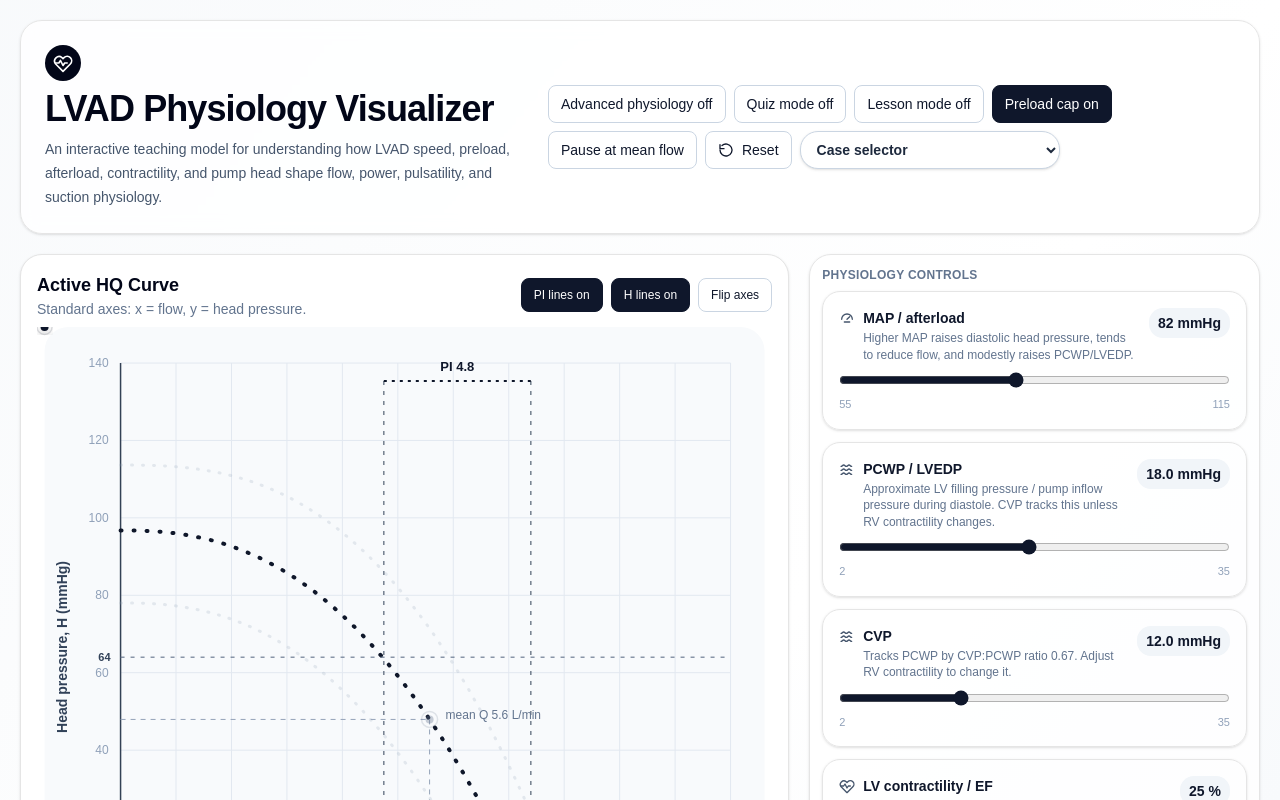
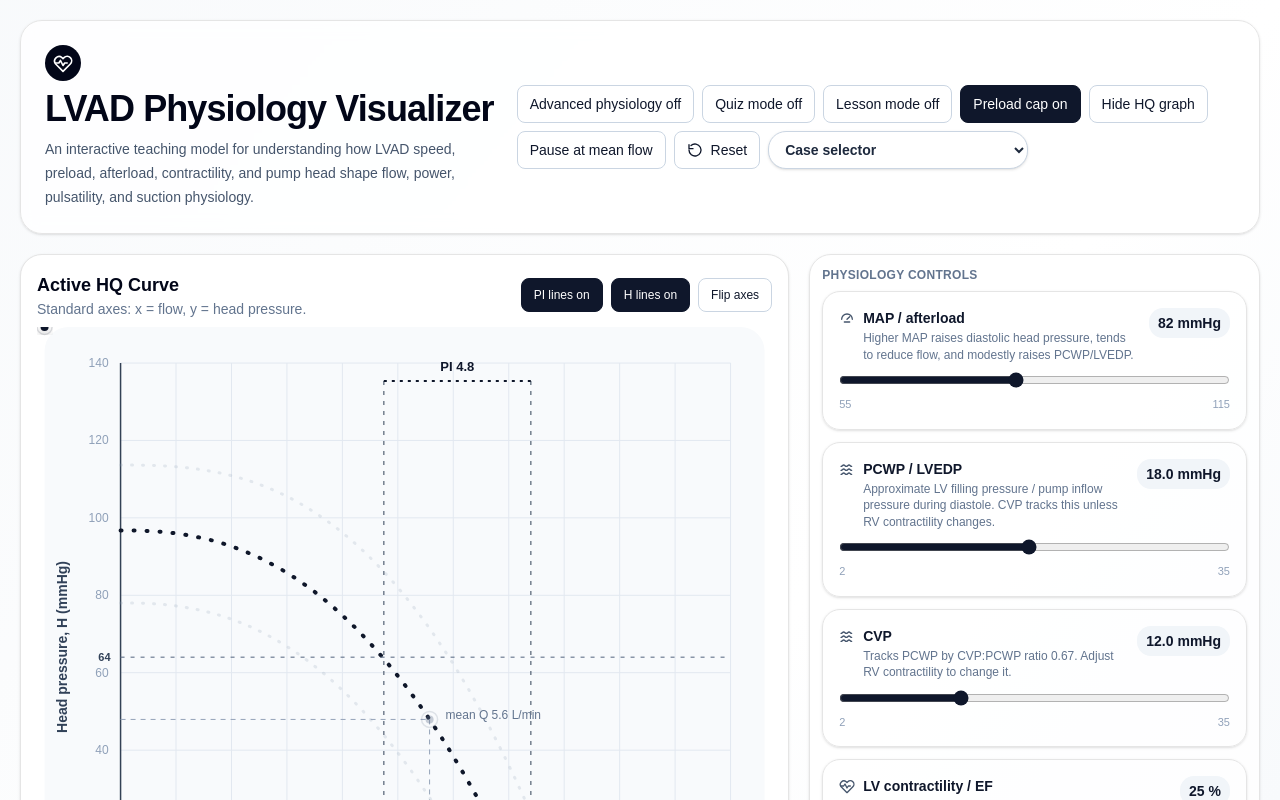
Before and after one commit to rudyunni/lvad-physiology-visualizer, a React (Vite) app: page / in a window 1280 px wide. Shown: the top 800 px of the page. Built offline with nearby package versions, Linux system fonts and the light colour scheme.

Commit message:
Update LVAD visualizer

```diff
--- a/src/App.tsx
+++ b/src/App.tsx
@@ -1120,6 +1120,7 @@ export default function LVADFlowLab() {
   const [showPiLines, setShowPiLines] = useState(true);
   const [hidePiValue, setHidePiValue] = useState(false);
   const [showAllRpmCurves, setShowAllRpmCurves] = useState(false);
+  const [showHQGraph, setShowHQGraph] = useState(true);
 const [advancedPhysiologyMode, setAdvancedPhysiologyMode] = useState(false);
 const [quizMode, setQuizMode] = useState(false);
 const [showMapExam, setShowMapExam] = useState(false);
@@ -1353,6 +1354,7 @@ const rvRatioFromContractility = (contractility) => clamp(1.25 - 0.023 * contrac
             <Button onClick={toggleQuizMode} variant={quizMode ? "default" : "outline"} className="rounded-2xl">{quizMode ? "Quiz mode on" : "Quiz mode off"}</Button>
             <Button onClick={() => setLessonMode((value) => !value)} variant={lessonMode ? "default" : "outline"} className="rounded-2xl">{lessonMode ? "Lesson mode on" : "Lesson mode off"}</Button>
             <Button onClick={() => setShowPreloadLimit((value) => !value)} variant={showPreloadLimit ? "default" : "outline"} className="rounded-2xl">{showPreloadLimit ? "Preload cap on" : "Preload cap off"}</Button>
+            <Button onClick={() => setShowHQGraph((value) => !value)} variant={showHQGraph ? "outline" : "default"} className="rounded-2xl">{showHQGraph ? "Hide HQ graph" : "Show HQ graph"}</Button>
             <Button onClick={() => setPaused((value) => !value)} variant="outline" className="rounded-2xl">{paused ? "Play oscillation" : "Pause at mean flow"}</Button>
             <Button onClick={reset} variant="outline" className="rounded-2xl"><MiniIcon type="reset" className="mr-2 h-4 w-4" />Reset</Button>
             <select value={selectedCaseId} onChange={(event) => applyCasePreset(event.target.value)} className="rounded-2xl border border-slate-300 bg-white px-3 py-2 text-sm font-semibold text-slate-800 shadow-sm">
```
